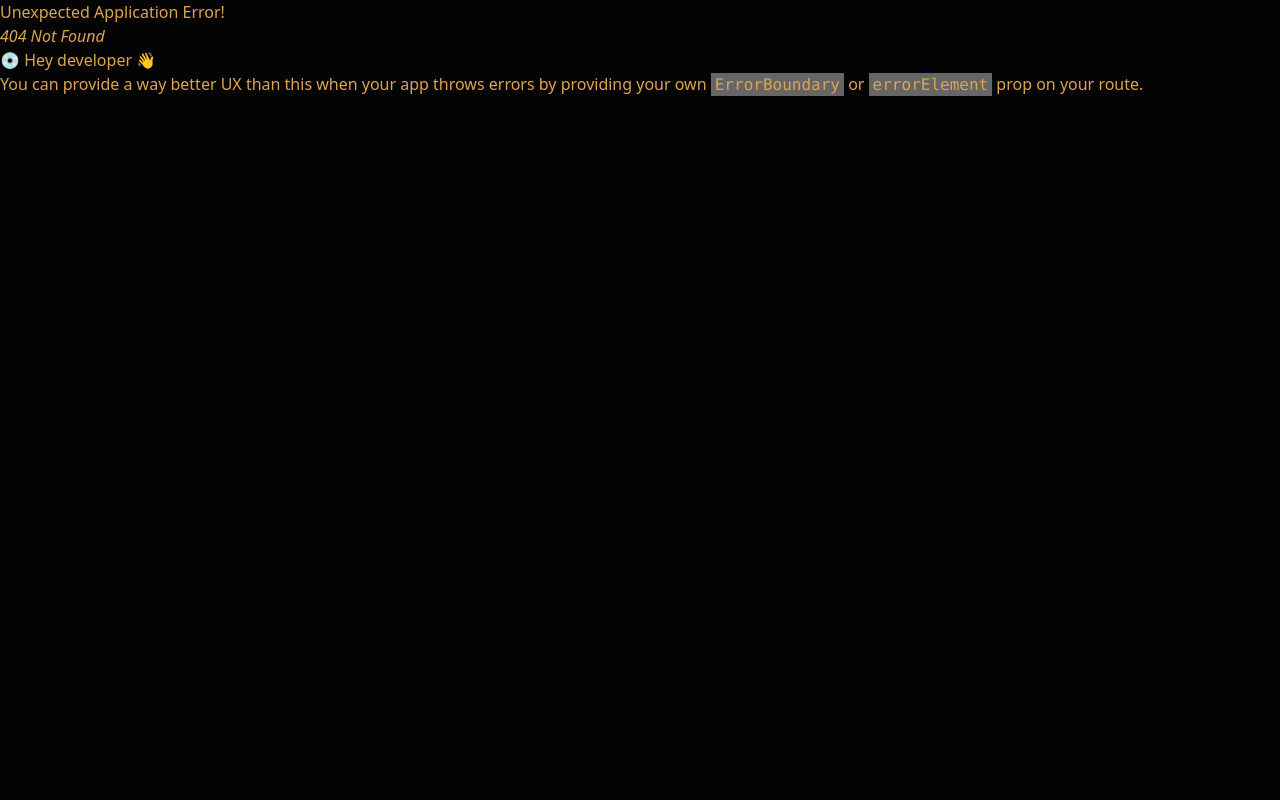
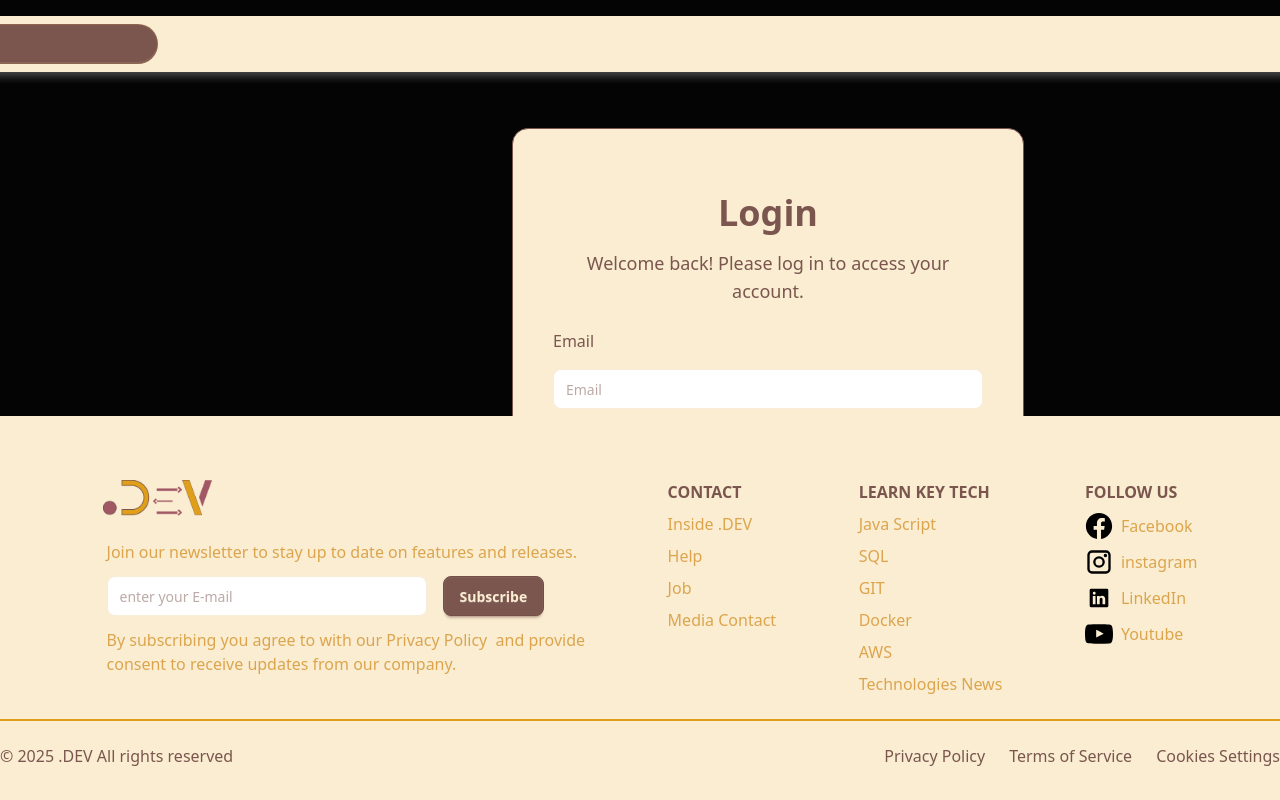
Before and after one commit to sarud14/e-learning_project, a React (Vite) app in the folder E-learning_Client/: page /login in a window 1280 px wide. Before the commit this address had no page. Built offline with nearby package versions, Linux system fonts and the light colour scheme.

Commit message:
add pages  login register and link btn login sign up

```diff
--- a/E-learning_Client/src/components/Footer.jsx
+++ b/E-learning_Client/src/components/Footer.jsx
@@ -1,3 +1,5 @@
+import { FacebookIcon, IgIcon, LinkedinIcon, YoutubeIcon} from "../icons";
+
 function Footer() {
   return (
     <div className="bg-info w-full h-96 mt-10 flex justify-center items-center">
@@ -79,19 +81,20 @@ function Footer() {
           <div>
             <ul className="flex flex-col gap-2">
               <li className="text-primary font-bold">FOLLOW US</li>
-              <li>
+              <li className="flex gap-2 items-center">
+                <FacebookIcon className="w-7"/>
                 <a href="/">Facebook</a>
               </li>
-              <li>
+              <li className="flex gap-2 items-center">
+                <IgIcon className="w-7" />
                 <a href="/">instagram</a>
               </li>
-              <li>
-                <a href="/">X</a>
-              </li>
-              <li>
+              <li className="flex gap-2 items-center">
+                <LinkedinIcon  className="w-7"/>
                 <a href="/">LinkedIn</a>
               </li>
-              <li>
+              <li className="flex gap-2 items-center">
+                <YoutubeIcon className="w-7"/>
                 <a href="/">Youtube</a>
               </li>
             </ul>
--- a/E-learning_Client/src/components/HeaderNavbar.jsx
+++ b/E-learning_Client/src/components/HeaderNavbar.jsx
@@ -1,4 +1,6 @@
 import { SearchIcon } from "../icons";
+import { Link } from "react-router";
+
 
 function HeaderNavbar() {
   return (
@@ -34,8 +36,8 @@ function HeaderNavbar() {
           <input type="text" placeholder="Search" className="flex-1" />
         </label>
       </div>
-      <button className="btn btn-primary text-info w-40 text-lg">Login</button>
-      <button className="btn text-info w-40 text-lg">Sign Up</button>
+      <Link to="/login" className="btn btn-primary text-info w-40 text-lg">Login</Link>
+      <Link to="/register" className="btn text-info w-40 text-lg">Sign Up</Link>
     </div>
   );
 }
--- a/E-learning_Client/src/icons/index.jsx
+++ b/E-learning_Client/src/icons/index.jsx
@@ -16,3 +16,60 @@ export function SearchIcon(props) {
   )
 
 }
+
+export function FacebookIcon(props) {
+  return (
+    <svg viewBox="0 0 32 32" xmlns="http://www.w3.org/2000/svg" {...props}>
+      <path d="M30.996 16.091C30.995 7.81 24.282 1.097 16 1.097S1.004 7.811 1.004 16.093c0 7.455 5.44 13.639 12.566 14.8l.086.012V20.427H9.848v-4.336h3.808v-3.302a5.293 5.293 0 015.684-5.834l-.018-.001c1.199.017 2.359.123 3.491.312l-.134-.019v3.69h-1.892a2.168 2.168 0 00-2.444 2.351l-.001-.009v2.812h4.159l-.665 4.336h-3.494v10.478c7.213-1.174 12.653-7.359 12.654-14.814z" />
+    </svg>
+  )
+}
+
+export function IgIcon(props) {
+  return (
+    <svg
+      viewBox="0 0 24 24"
+      fill="none"
+      xmlns="http://www.w3.org/2000/svg"
+      {...props}
+    >
+      <path
+        fillRule="evenodd"
+        clipRule="evenodd"
+        d="M2 6a4 4 0 014-4h12a4 4 0 014 4v12a4 4 0 01-4 4H6a4 4 0 01-4-4V6zm4-2a2 2 0 00-2 2v12a2 2 0 002 2h12a2 2 0 002-2V6a2 2 0 00-2-2H6zm6 5a3 3 0 100 6 3 3 0 000-6zm-5 3a5 5 0 1110 0 5 5 0 01-10 0zm10.5-4a1.5 1.5 0 100-3 1.5 1.5 0 000 3z"
+        fill="#000"
+      />
+    </svg>
+  )
+}
+
+export function LinkedinIcon(props) {
+  return (
+    <svg
+      viewBox="0 0 24 24"
+      fill="none"
+      xmlns="http://www.w3.org/2000/svg"
+      {...props}
+    >
+      <path
+        d="M18.72 4H5.37A1.31 1.31 0 004 5.25v13.38A1.41 1.41 0 005.37 20h13.35A1.34 1.34 0 0020 18.63V5.25A1.23 1.23 0 0018.72 4zM9 17.34H6.67v-7.13H9v7.13zM7.89 9.13A1.18 1.18 0 016.67 7.9a1.18 1.18 0 011.24-1.23A1.18 1.18 0 019.13 7.9a1.18 1.18 0 01-1.24 1.23zm9.45 8.21H15v-3.9c0-.93-.33-1.57-1.16-1.57a1.25 1.25 0 00-1.17.84 1.431 1.431 0 00-.08.57v4.06h-2.3v-7.13h2.3v1a2.32 2.32 0 012.1-1.21c1.51 0 2.65 1 2.65 3.13v4.21z"
+        fill="#000"
+      />
+    </svg>
+  )
+}
+
+export function YoutubeIcon(props) {
+  return (
+    <svg viewBox="0 -3 20 20" xmlns="http://www.w3.org/2000/svg" {...props}>
+      <path
+        d="M251.988 7291.586v-5.612c1.993.938 3.536 1.843 5.36 2.82-1.505.834-3.367 1.77-5.36 2.792m11.103-8.403c-.344-.453-.93-.805-1.553-.922-1.833-.348-13.267-.349-15.099 0-.5.094-.945.32-1.328.673-1.611 1.495-1.106 9.518-.718 10.817.164.562.375.968.64 1.235.343.352.812.594 1.351.703 1.51.312 9.284.486 15.122.047a2.62 2.62 0 001.39-.712c1.49-1.49 1.388-9.962.195-11.841"
+        transform="translate(-300 -7442) translate(56 160)"
+        fill="#000"
+        stroke="none"
+        strokeWidth={1}
+        fillRule="evenodd"
+      />
+    </svg>
+  )
+}
--- /dev/null
+++ b/E-learning_Client/src/pages/Login.jsx
@@ -0,0 +1,58 @@
+import Footer from "../components/Footer";
+import HeaderNavbar from "../components/HeaderNavbar";
+
+function Login() {
+  return (
+    <div className="h-screen">
+      <HeaderNavbar />
+      <div className="pt-18 h-fit flex justify-evenly">
+        <div></div>
+        <div className="bg-info rounded-box border p-10 text-primary mt-14 w-lg h-150">
+          <p className="text-4xl text-center font-bold mt-6">Login</p>
+          <p className="text-lg text-center mt-4">
+            Welcome back! Please log in to access your account.
+          </p>
+          <div className="mt-6">
+            <label>Email</label>
+            <input
+              type="email"
+              className="input bg-white w-full mt-4"
+              placeholder="Email"
+            />
+          </div>
+          <div className="mt-4">
+            <label>Password</label>
+            <input
+              type="password"
+              className="input bg-white w-full mt-4"
+              placeholder="Password"
+            />
+          </div>
+          <div className="flex justify-end mt-2">
+            <a href="/" className="hover:underline">
+              Forgot Password?
+            </a>
+          </div>
+          <div className="flex gap-2 justify-start items-center">
+            <input type="checkbox" />
+            <p>Remember Me</p>
+          </div>
+          <button className="btn btn-primary w-full mt-6 text-info">
+            Login
+          </button>
+          <div className="divider divider-primary mt-8">Or</div>
+          <p className="text-center mt-5">
+            Don't have an account?{" "}
+            <a href="/register" className="hover:underline">
+              Sign Up
+            </a>
+          </p>
+        </div>
+      </div>
+      <div className="fixed bottom-0 left-0 w-full">
+        <Footer />
+      </div>
+    </div>
+  );
+}
+export default Login;
--- /dev/null
+++ b/E-learning_Client/src/pages/Register.jsx
@@ -0,0 +1,6 @@
+function Register() {
+  return (
+    <div>Register</div>
+  )
+}
+export default Register
--- a/E-learning_Client/src/routes/AppRouter.jsx
+++ b/E-learning_Client/src/routes/AppRouter.jsx
@@ -1,18 +1,37 @@
 import { createBrowserRouter, Navigate, RouterProvider } from "react-router";
 import MainLayout from "../layouts/MainLayout";
 import LandingPages from "../pages/LandingPages";
+import Login from "../pages/Login";
+import Register from "../pages/Register"
+
+const user = null
+
+const publicRouter = createBrowserRouter([
+  {path: "/login", element: <Login />},
+  {path: "/register", element: <Register />},
+  {path: "/", element: <MainLayout />,
+    children: [
+      { index: true, element: <LandingPages /> }
+    ]
+  },
+  { path: "*", element: <Navigate to="/" replace /> }
+]);
+
 
 const userRouter = createBrowserRouter([
   {
     path: "/",
     element: <MainLayout />,
-    children: [{ index: true, element: <LandingPages /> }],
+    children: [
+      { index: true, element: <LandingPages /> }
+    ],
   },
 ]);
 function AppRouter() {
+  const finalRouter = user ? userRouter : publicRouter
   return (
     <div>
-      <RouterProvider router={userRouter} />
+      <RouterProvider router={finalRouter} />
     </div>
   );
 }
```
